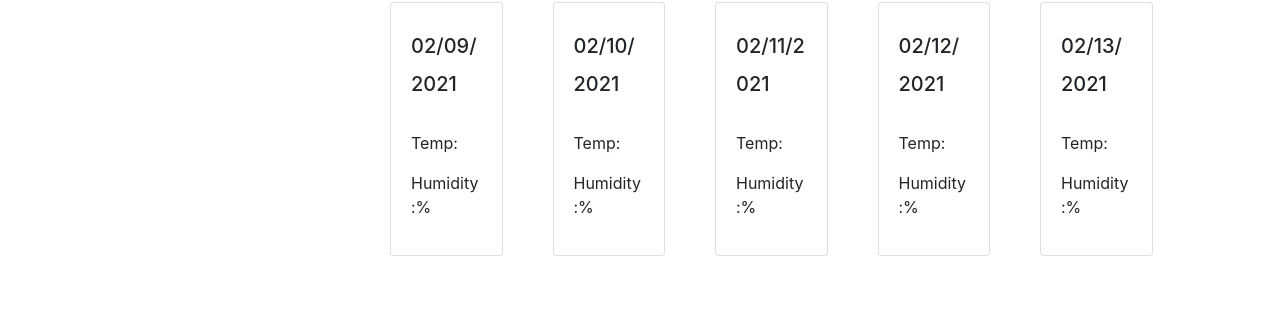
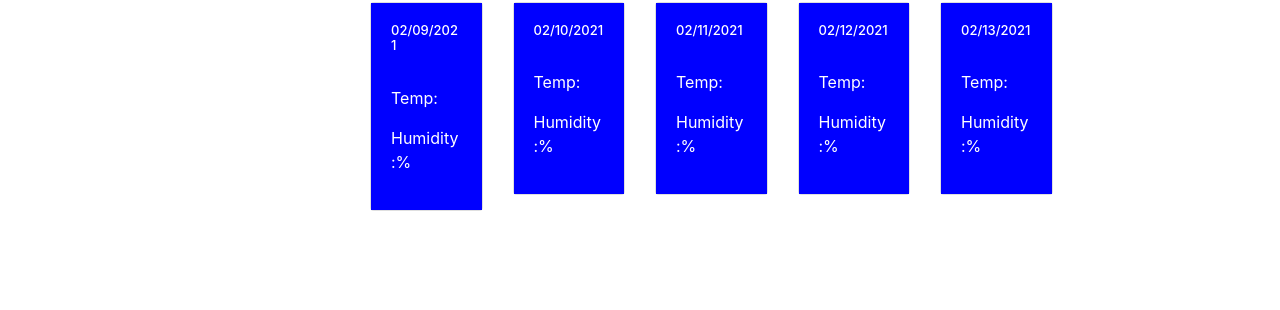
Before and after one commit to lpenenburgh/Weather-Dashboard, a plain HTML site: page index.html in a window 1280 px wide. Shown: the part 490-800 px from the top of the page. Drawn offline with nearby package versions, Linux system fonts and the light colour scheme.

Commit message:
css updated

```diff
--- a/assets/style.css
+++ b/assets/style.css
@@ -4,28 +4,18 @@
     color: white;
     border-radius: 0;
     padding: 20px;
-  }
-
-.col-2 {
-  margin-left: 20px;
 }
 
-#date-Two {
-  font-size: 20px;
+h3 {
+  font-size: 13px;
 }
 
-#date-Three {
-  font-size: 20px;
+.btn {
+  background-color: blue;
+  color: white;
 }
 
-#date-Four {
-  font-size: 20px;
+.small-cards {
+  background-color: blue;
+  color: white;
 }
-
-#date-Five {
-  font-size: 20px;
-}
-
-#date-Six {
-  font-size: 20px;
-}
--- a/index.html
+++ b/index.html
@@ -27,7 +27,7 @@
             <div class="col-3" id="search-city">
                 <h2>Search for a City:</h2>
                 <div class="input-group mb-3">
-                    <input type="text" class="form-control" id="city-name" placeholder="" aria-label="Recipient's username"
+                    <input type="text" class="form-control" id="city-name" placeholder="" aria-label=""
                         aria-describedby="button-addon2">
                     <div class="input-group-append">
                         <button class="btn btn-outline-secondary" type="button" id="button-addon2">Search</button>
@@ -54,8 +54,8 @@
                         <div class="row">
                             <div class="col-2">
                                 <div class="card" id="card-Two">
-                                    <div class="card-body">
-                                        <h2> <span id="date-Two"></span></h2>
+                                    <div class="card-body small-cards" >
+                                        <h3> <span id="date-Two"></span></h3>
                                         <img id="icon-Two">
                                         <p>Temp:<span id="temp-Two"></span></p>
                                         <p>Humidity:<span id="humid-Two"></span>%</p>
@@ -64,8 +64,8 @@
                             </div>
                             <div class="col-2">
                                 <div class="card" id="card-Three">
-                                    <div class="card-body">
-                                        <h2> <span id="date-Three"></span></h2>
+                                    <div class="card-body small-cards">
+                                        <h3> <span id="date-Three"></span></h3>
                                         <img id="icon-Three">
                                         <p>Temp:<span id="temp-Three"></span></p>
                                         <p>Humidity:<span id="humid-Three"></span>%</p>
@@ -74,8 +74,8 @@
                             </div>
                             <div class="col-2">
                                 <div class="card" id="card-Four">
-                                    <div class="card-body">
-                                        <h2> <span id="date-Four"></span></h2>
+                                    <div class="card-body small-cards">
+                                        <h3> <span id="date-Four"></span></h3>
                                         <img id="icon-Four">
                                         <p>Temp:<span id="temp-Four"></span></p>
                                         <p>Humidity:<span id="humid-Four"></span>%</p>
@@ -84,8 +84,8 @@
                             </div>
                             <div class="col-2">
                                 <div class="card" id="card-Five">
-                                    <div class="card-body">
-                                        <h2> <span id="date-Five"></span></h2>
+                                    <div class="card-body small-cards">
+                                        <h3> <span id="date-Five"></span></h3>
                                         <img id="icon-Five">
                                         <p>Temp:<span id="temp-Five"></span></p>
                                         <p>Humidity:<span id="humid-Five"></span>%</p>
@@ -94,8 +94,8 @@
                             </div>
                             <div class="col-2">
                                 <div class="card" id="card-Six">
-                                    <div class="card-body">
-                                        <h2> <span id="date-Six"></span></h2>
+                                    <div class="card-body small-cards">
+                                        <h3> <span id="date-Six"></span></h3>
                                         <img id="icon-Six">
                                         <p>Temp:<span id="temp-Six"></span></p>
                                         <p>Humidity:<span id="humid-Six"></span>%</p>
```
